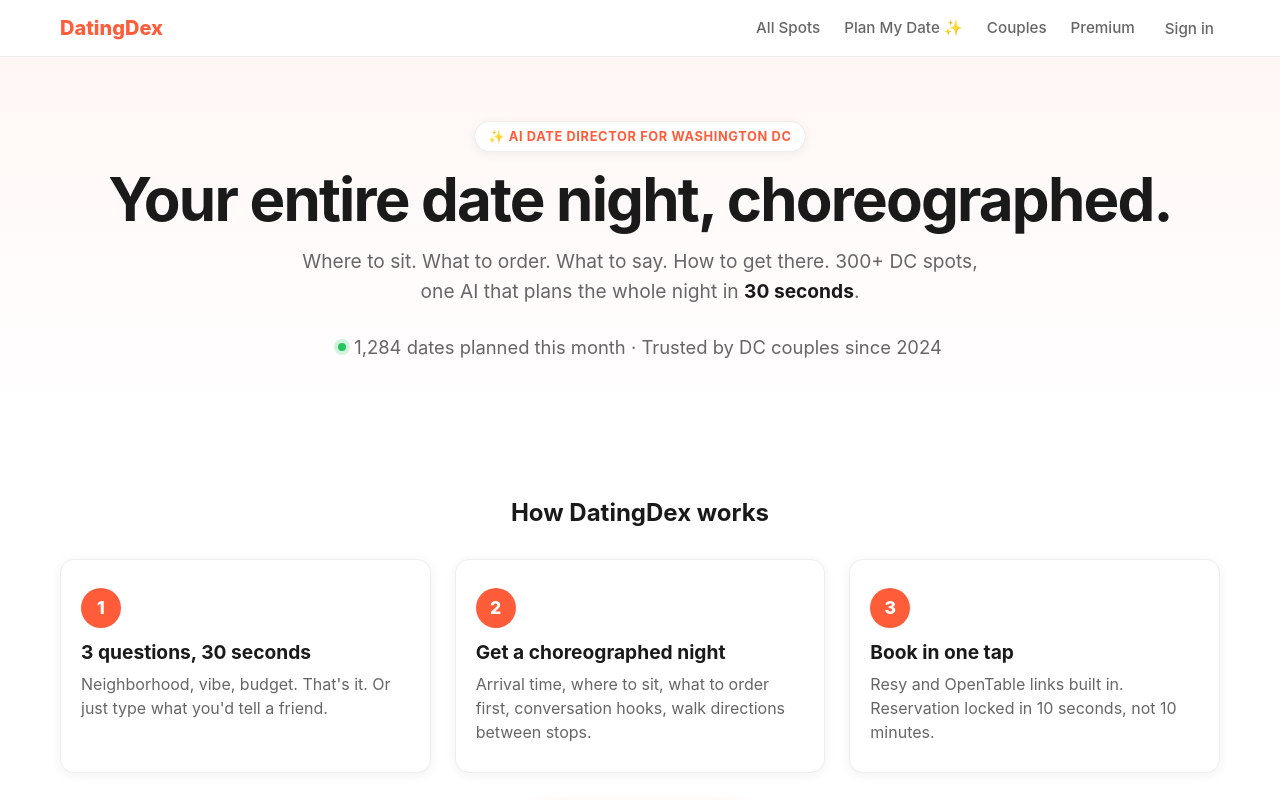
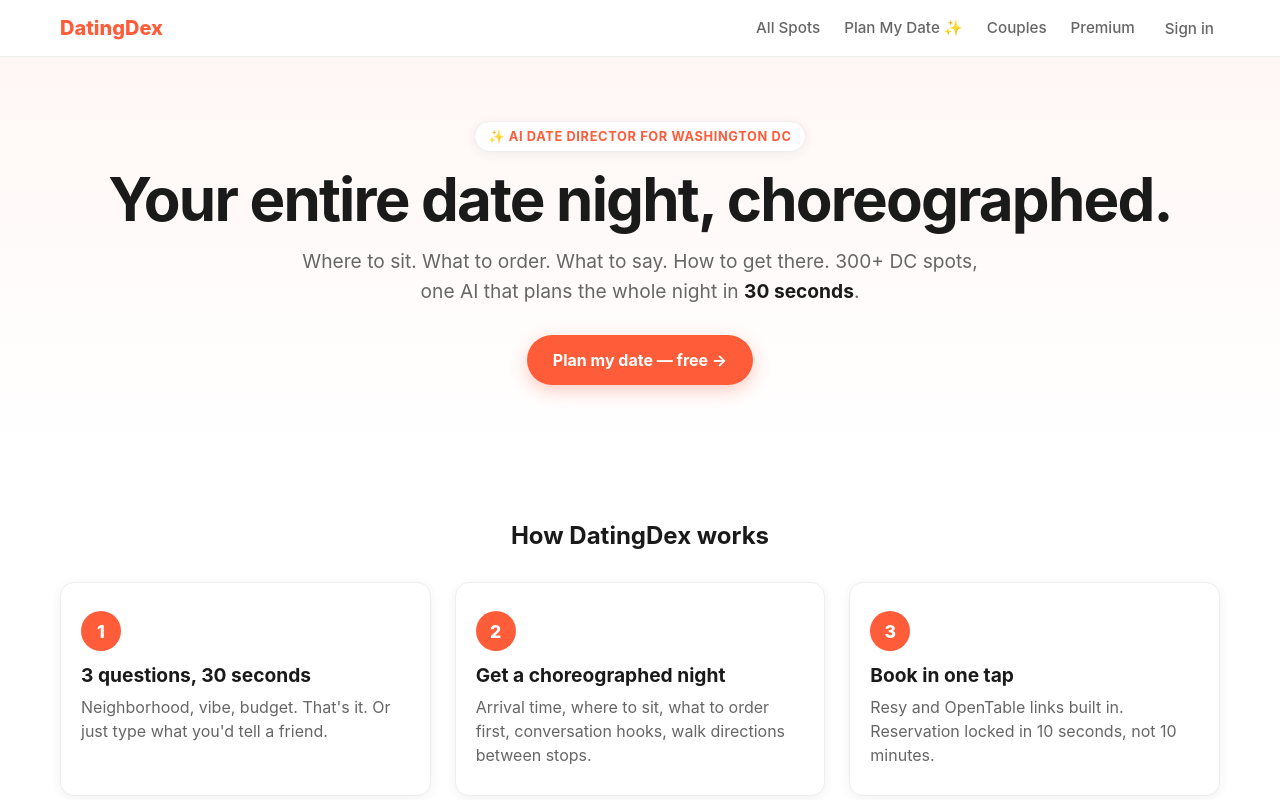
Before and after one commit to arternicholas-oss/datingdex-next, a Next.js app: page / in a window 1280 px wide. Shown: the top 800 px of the page. Built offline with nearby package versions, Linux system fonts and the light colour scheme; no server answers.

Commit message:
Hero: replace proof line with Plan My Date CTA button

```diff
--- a/app/page.tsx
+++ b/app/page.tsx
@@ -32,9 +32,9 @@ export default function HomePage() {
             Where to sit. What to order. What to say. How to get there.
             300+ DC spots, one AI that plans the whole night in <strong>30 seconds</strong>.
           </p>
-          <p className="hero-proof">
-            <span className="dot" /> 1,284 dates planned this month {'\u00B7'} Trusted by DC couples since 2024
-          </p>
+          <div className="hero-ctas">
+            <Link href="/plan-my-date" className="cta cta-primary">Plan my date — free →</Link>
+          </div>
         </div>
       </section>
 
```
